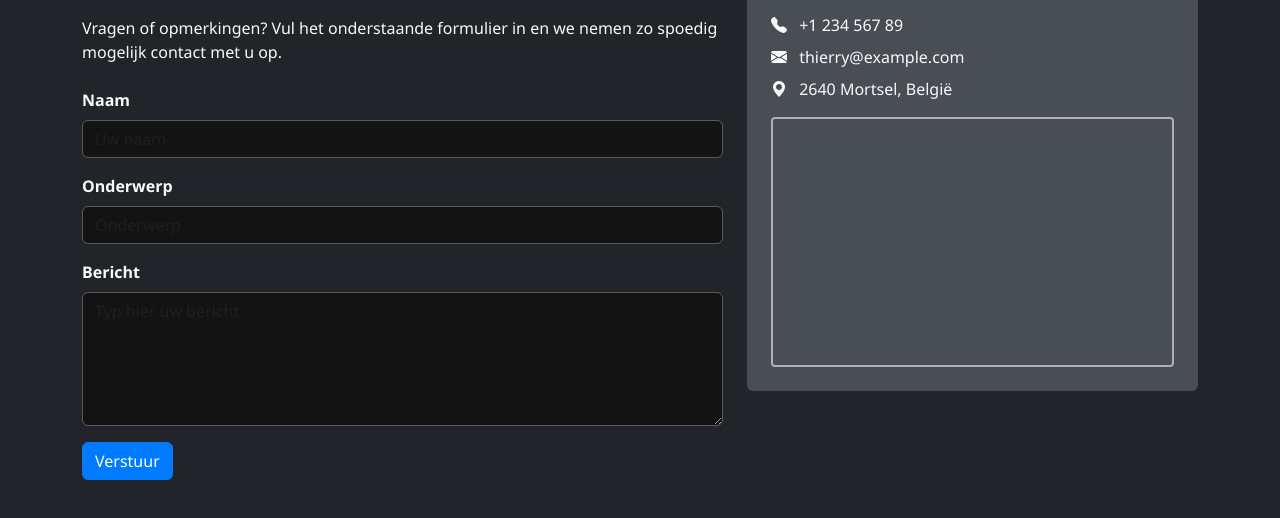
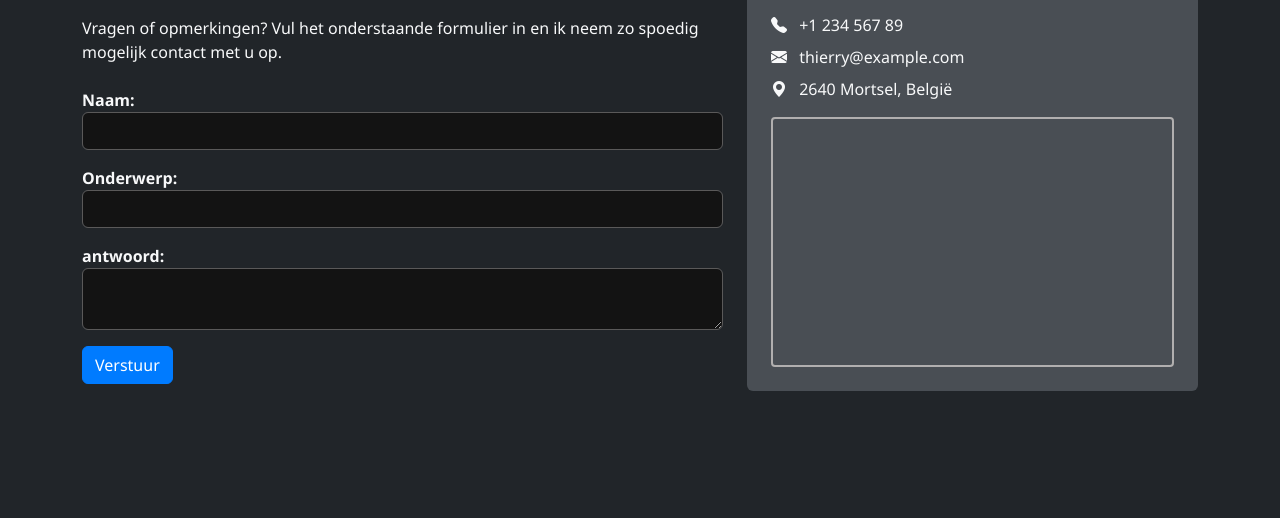
Before and after one commit to Starax30/curriculum, a plain HTML site: page contact.html in a window 1280 px wide. Shown: the part 156-674 px from the top of the page. Drawn offline with nearby package versions, Linux system fonts and the light colour scheme.

Commit message:
Update contact.html

```diff
--- a/contact.html
+++ b/contact.html
@@ -33,21 +33,21 @@
       <section class="col-md-7">
         <h1 class="mb-4">Contact</h1>
         <p class="mb-4">
-          Vragen of opmerkingen? Vul het onderstaande formulier in en we nemen zo spoedig mogelijk contact met u op.
+          Vragen of opmerkingen? Vul het onderstaande formulier in en ik neem zo spoedig mogelijk contact met u op.
         </p>
         <form name="contact" method="POST" data-netlify="true">
-          <div class="mb-3">
-            <label for="name" class="form-label">Naam</label>
-            <input type="text" id="name" class="form-control" placeholder="Uw naam" required>
-          </div>
-          <div class="mb-3">
-            <label for="subject" class="form-label">Onderwerp</label>
-            <input type="text" id="subject" class="form-control" placeholder="Onderwerp" required>
-          </div>
-          <div class="mb-3">
-            <label for="message" class="form-label">Bericht</label>
-            <textarea id="message" class="form-control" rows="5" placeholder="Typ hier uw bericht" required></textarea>
-          </div>
+            <p>
+                <label >Naam:</label>
+                <input class="col-12 form-control" type="text" name="name" required>
+              </p>
+              <p>
+                <label >Onderwerp:</label>
+                <input class="col-12 form-control" type="text" name="name" required>
+              </p>
+              <p>
+                <label >antwoord: </label>
+                <textarea class="col-12 form-control" name="Schrijf hier uw bericht..." required></textarea>
+              </p>
           <button type="submit" class="btn btn-primary">Verstuur</button>
         </form>
       </section>
```
